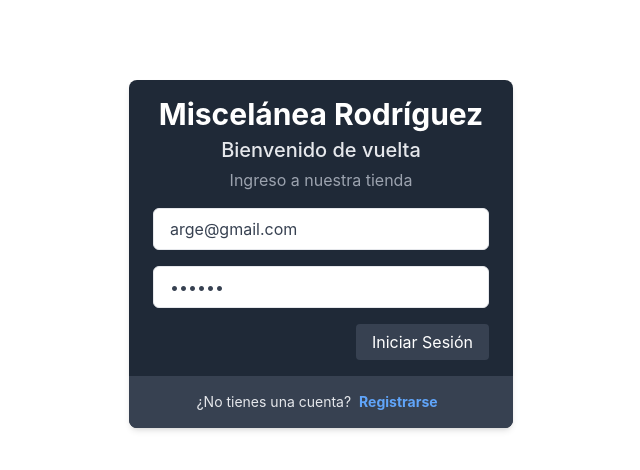
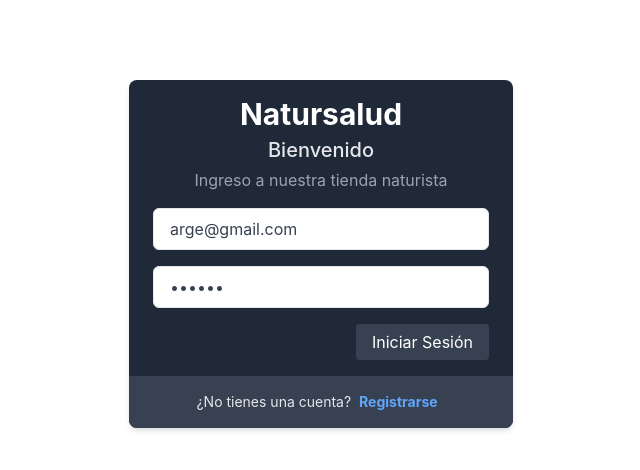
Before and after one commit to ArgeNH/natursalud, a React (Create React App) app: page /login in a window 1280 px wide. Shown: the top 470 px of the page, without its empty margins (319-959 px from the left). Built offline with nearby package versions, Linux system fonts and the light colour scheme.

Commit message:
changes in some components

```diff
--- a/src/components/auth/AuthLogin.js
+++ b/src/components/auth/AuthLogin.js
@@ -52,11 +52,11 @@ export const AuthLogin = () => {
       <>
          <div className="w-full max-w-sm mx-auto overflow-hidden bg-gray-800 rounded-lg shadow-md dark:bg-white mt-20">
             <div className="px-6 py-4">
-               <h2 className="text-3xl font-bold text-center text-white dark:text-gray-700">Miscelánea Rodríguez</h2>
+               <h2 className="text-3xl font-bold text-center text-white dark:text-gray-700">Natursalud</h2>
 
-               <h3 className="mt-1 text-xl font-medium text-center text-gray-200 dark:text-gray-600">Bienvenido de vuelta</h3>
+               <h3 className="mt-1 text-xl font-medium text-center text-gray-200 dark:text-gray-600">Bienvenido</h3>
 
-               <p className="mt-1 text-center text-gray-400 dark:text-gray-500">Ingreso a nuestra tienda</p>
+               <p className="mt-1 text-center text-gray-400 dark:text-gray-500">Ingreso a nuestra tienda naturista</p>
 
                <form>
                   <div className="w-full mt-4">
--- a/src/components/footer/Footer.js
+++ b/src/components/footer/Footer.js
@@ -3,7 +3,7 @@ import React from 'react';
 export const Footer = () => {
     return (
         <footer className="flex flex-col items-center justify-between px-6 py-4 bg-white dark:bg-gray-800 sm:flex-row mt-3">
-            <a href="#" className="text-xl font-bold text-gray-800 dark:text-white hover:text-gray-700 dark:hover:text-gray-300">Miscelanea Rodriguez</a>
+            <a href="#" className="text-xl font-bold text-gray-800 dark:text-white hover:text-gray-700 dark:hover:text-gray-300">Natursalud</a>
 
             <p className="py-2 text-gray-800 dark:text-white sm:py-0">Todos los derechos reservados</p>
 
--- a/src/components/home/Home.js
+++ b/src/components/home/Home.js
@@ -14,17 +14,20 @@ export const Home = () => {
                             <h2 className="text-3xl font-bold text-gray-900 sm:text-4xl">Online Shopping</h2>
 
                             <p className="mt-4 text-gray-600">
-                                Nos ubicamos en el departamento de Boyaca, en el municipio de Tota.
+                            Nos ubicamos en la <a href='https://goo.gl/maps/b6vydGvuqT6JuroC6'> Carrera 15 #17-21 </a> en el municipio de Duitama.
+                            </p>
+                            <p>
+                                <a href='tel:314-6487235'>Llamar</a>
                             </p>
                         </div>
 
-                        <div className="relative h-60">
+{/*                         <div className="relative h-60">
                             <img
                                 className="absolute inset-0 object-contain w-full h-full rounded-xl"
                                 src="/assets/logo.png"
                                 alt="Miscelanea Rodriguez"
                             />
-                        </div>
+                        </div> */}
                     </div>
                 </div>
             </section>
--- a/src/components/navbar/Nabvar.js
+++ b/src/components/navbar/Nabvar.js
@@ -23,7 +23,7 @@ export const Nabvar = () => {
       <>
          <Nav>
             <Logo to='/'>
-               Miscelánea<span>Rodríguez</span>
+               Natursalud
             </Logo>
             <Hamburger onClick={open}>
                <span />
```
Also changed, not shown: 1 other file (tests, documents, lock files or other folders).
